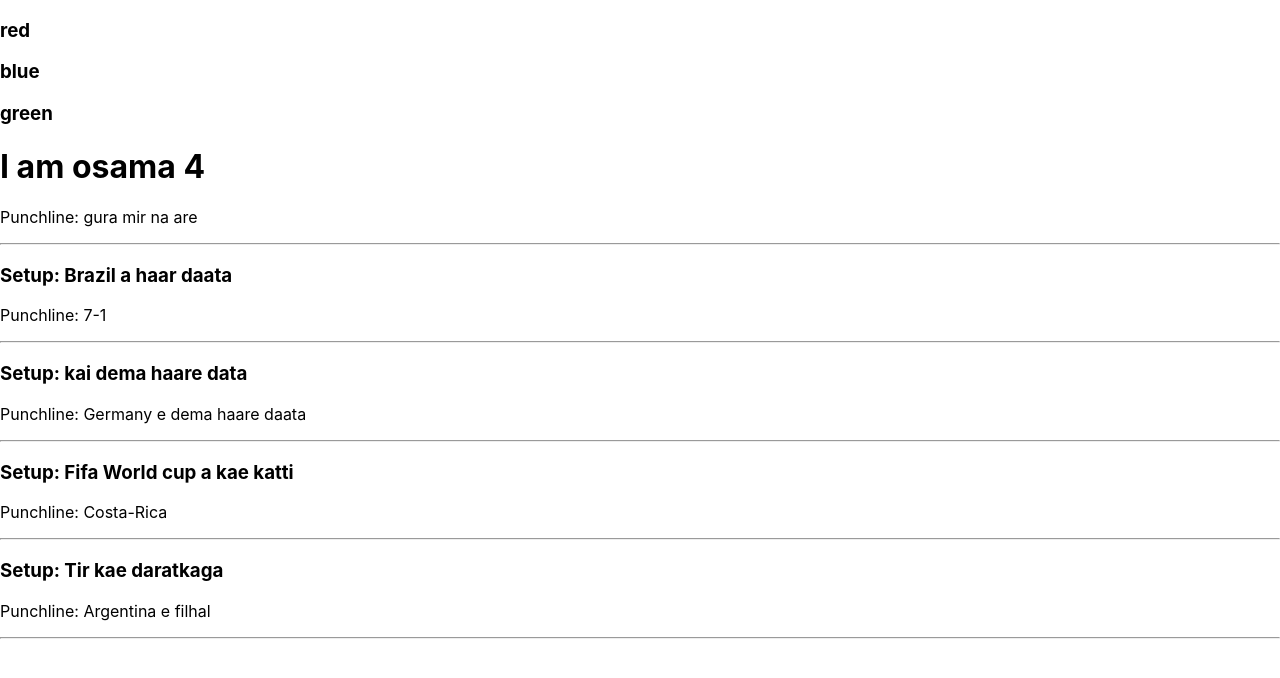
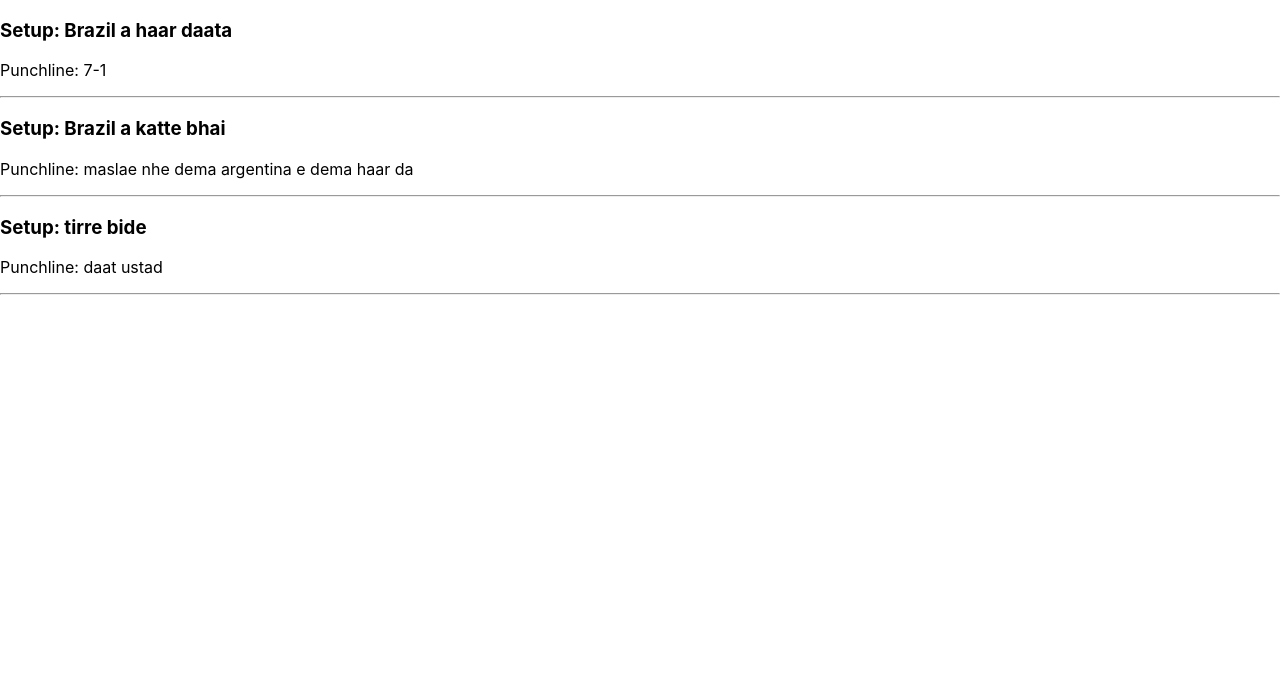
Before and after one commit to osamayounus786/my-app, a React (Create React App) app: page / in a window 1280 px wide. Shown: the top 678 px of the page. Built offline with nearby package versions, Linux system fonts and the light colour scheme.

Commit message:
array .map concept clear

```diff
--- a/src/App.jsx
+++ b/src/App.jsx
@@ -192,23 +192,36 @@
 // }
 
 // export default Page;
+import {jokes} from './components/jokesdata'
 import {Joke} from './components/jokes'
 function App(){
-  const el = <h1>I am osama {3 + 1}</h1>
-  const color = [
-    <h3>red</h3> ,
-    <h3>blue</h3> ,
-    <h3>green</h3> ,
-    ]
+
+  // console.log(jokes)
+  const jokesElement = jokes.map(jk =>  <Joke setup={jk.setup} punchline={jk.punchline}/>
+  )
  return(
 
-    <>
+    <div>
+      {jokesElement}
+    </div>
+ )
+}
+export default App;
 
 
-    {color}
 
-    {el}
-    <Joke setup= {false}
+
+
+
+
+
+
+
+
+
+
+
+{/* <Joke setup= {false}
       punchline= "gura mir na are"  />
       <Joke setup= "Brazil a haar daata"
       punchline= "7-1"  />
@@ -217,8 +230,4 @@
       <Joke setup= "Fifa World cup a kae katti"
       punchline= "Costa-Rica"  />
       <Joke setup= "Tir kae daratkaga"
-          punchline= "Argentina e filhal"  />
-    </>
- )
-}
-export default App;
+      punchline= "Argentina e filhal"  /> */}
--- /dev/null
+++ b/src/components/jokesdata.jsx
@@ -0,0 +1,14 @@
+export const jokes = [
+    {
+        setup: "Brazil a haar daata",
+        punchline: "7-1"
+    },
+    {
+        setup: "Brazil a katte bhai",
+        punchline: "maslae nhe dema argentina e dema haar da"
+    },
+    {
+        setup: "tirre bide",
+        punchline: "daat ustad"
+    }
+]
```
Lines whose indentation alone changed are shown as unchanged.
